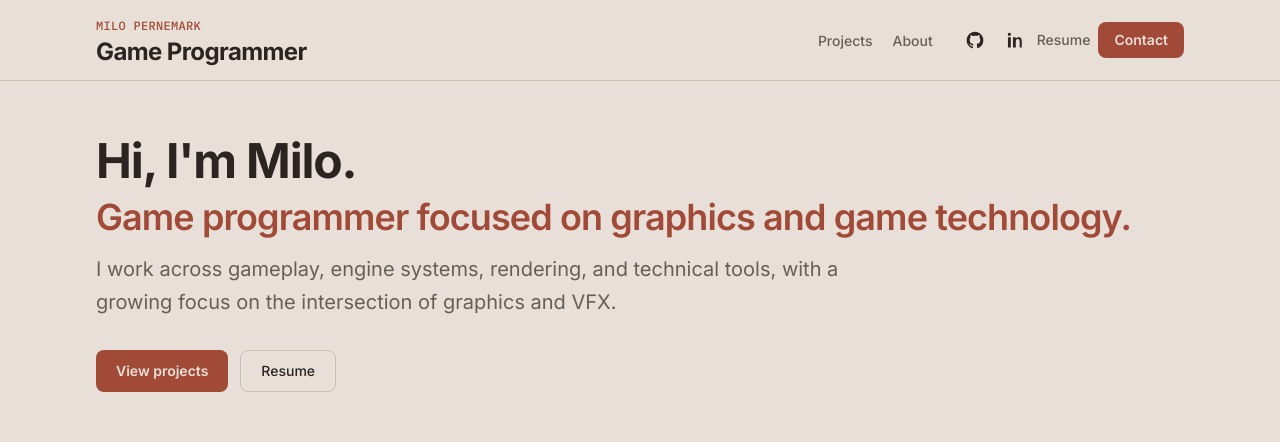
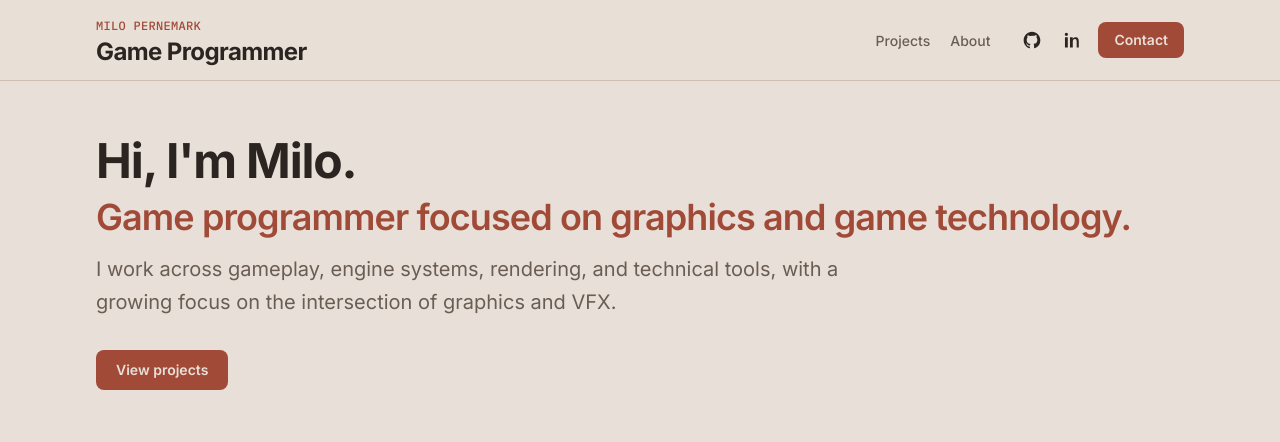
Before and after one commit to MiloPernemarkDEV/Portfolio, a React (Vite) app: page / in a window 1280 px wide. Shown: the top 442 px of the page. Built offline with nearby package versions, Linux system fonts and the light colour scheme.

Commit message:
Remove resume button

```diff
--- a/src/components/Contact.tsx
+++ b/src/components/Contact.tsx
@@ -1,5 +1,5 @@
 import { Lightning } from "./Lightning";
-import { publicUrl, site } from "../data/site";
+import { site } from "../data/site";
 
 export function Contact() {
   return (
@@ -24,13 +24,6 @@ export function Contact() {
                 Email me
               </a>
               <a
-                href={publicUrl(site.resume)}
-                download="Milo_Pernemark_CV.pdf"
-                className="inline-flex items-center rounded-lg border border-border bg-card px-6 py-3 text-sm font-medium text-text transition-colors hover:border-accent/60 hover:text-accent"
-              >
-                Resume
-              </a>
-              <a
                 href={site.github}
                 target="_blank"
                 rel="noopener noreferrer"
--- a/src/components/Hero.tsx
+++ b/src/components/Hero.tsx
@@ -1,4 +1,4 @@
-import { publicUrl, site } from "../data/site";
+import { site } from "../data/site";
 
 export function Hero() {
   return (
@@ -21,13 +21,6 @@ export function Hero() {
           >
             View projects
           </a>
-          <a
-            href={publicUrl(site.resume)}
-            download="Milo_Pernemark_CV.pdf"
-            className="inline-flex items-center rounded-lg border border-border px-5 py-2.5 text-sm font-medium text-text transition-colors hover:border-accent/60 hover:text-accent"
-          >
-            Resume
-          </a>
         </div>
       </div>
     </section>
--- a/src/components/Navbar.tsx
+++ b/src/components/Navbar.tsx
@@ -1,5 +1,5 @@
 import { useState } from "react";
-import { publicUrl, navLinks, site } from "../data/site";
+import { navLinks, site } from "../data/site";
 
 function GitHubIcon() {
   return (
@@ -72,13 +72,6 @@ export function Navbar() {
               className="inline-flex items-center justify-center rounded-lg p-2 text-text transition-colors hover:text-amber"
             >
               <LinkedInIcon />
-            </a>
-            <a
-              href={publicUrl(site.resume)}
-              download="Milo_Pernemark_CV.pdf"
-              className="text-sm font-medium text-text-muted transition-colors hover:text-accent"
-            >
-              Resume
             </a>
             <a
               href="#contact"
@@ -157,14 +150,6 @@ export function Navbar() {
               <LinkedInIcon />
             </a>
             <a
-              href={publicUrl(site.resume)}
-              download="Milo_Pernemark_CV.pdf"
-              className="inline-flex rounded-lg border border-border px-4 py-2 text-sm font-medium text-text"
-              onClick={() => setOpen(false)}
-            >
-              Resume
-            </a>
-            <a
               href="#contact"
               className="inline-flex rounded-lg bg-accent px-4 py-2 text-sm font-semibold text-bg"
               onClick={() => setOpen(false)}
--- a/src/data/site.ts
+++ b/src/data/site.ts
@@ -10,15 +10,10 @@ export const site = {
   email: "milosnya@gmail.com",
   github: "https://github.com/MiloPernemarkDEV",
   linkedin: "https://www.linkedin.com/in/milo-pernemark-a78235274/",
-  resume: "/resume.pdf",
   school: "Forsbergs Skola",
   schoolUrl: "https://www.forsbergsskola.se/",
   photo: "/assets/milo.jpg",
 } as const;
-
-export function publicUrl(path: string) {
-  return `${import.meta.env.BASE_URL}${path.replace(/^\//, "")}`;
-}
 
 export const about = {
   heading: "About",
@@ -56,7 +51,7 @@ export const projects: Project[] = [
     prominent: true,
     engine: "Unreal Engine 5",
     description:
-      "Unreal C++ project where I built the node-based interaction puzzle architecture, a dynamic Niagara weather system, and compile-time debug utilities.",
+      "Unreal C++ project where I built the node-based interaction puzzle architecture, a dynamic Niagara weather system with rain and volumetric clouds, and compile-time debug utilities.",
     callout: {
       label: "VFX / Technical Art",
       text: "Niagara rain and dynamic weather effects",
```
